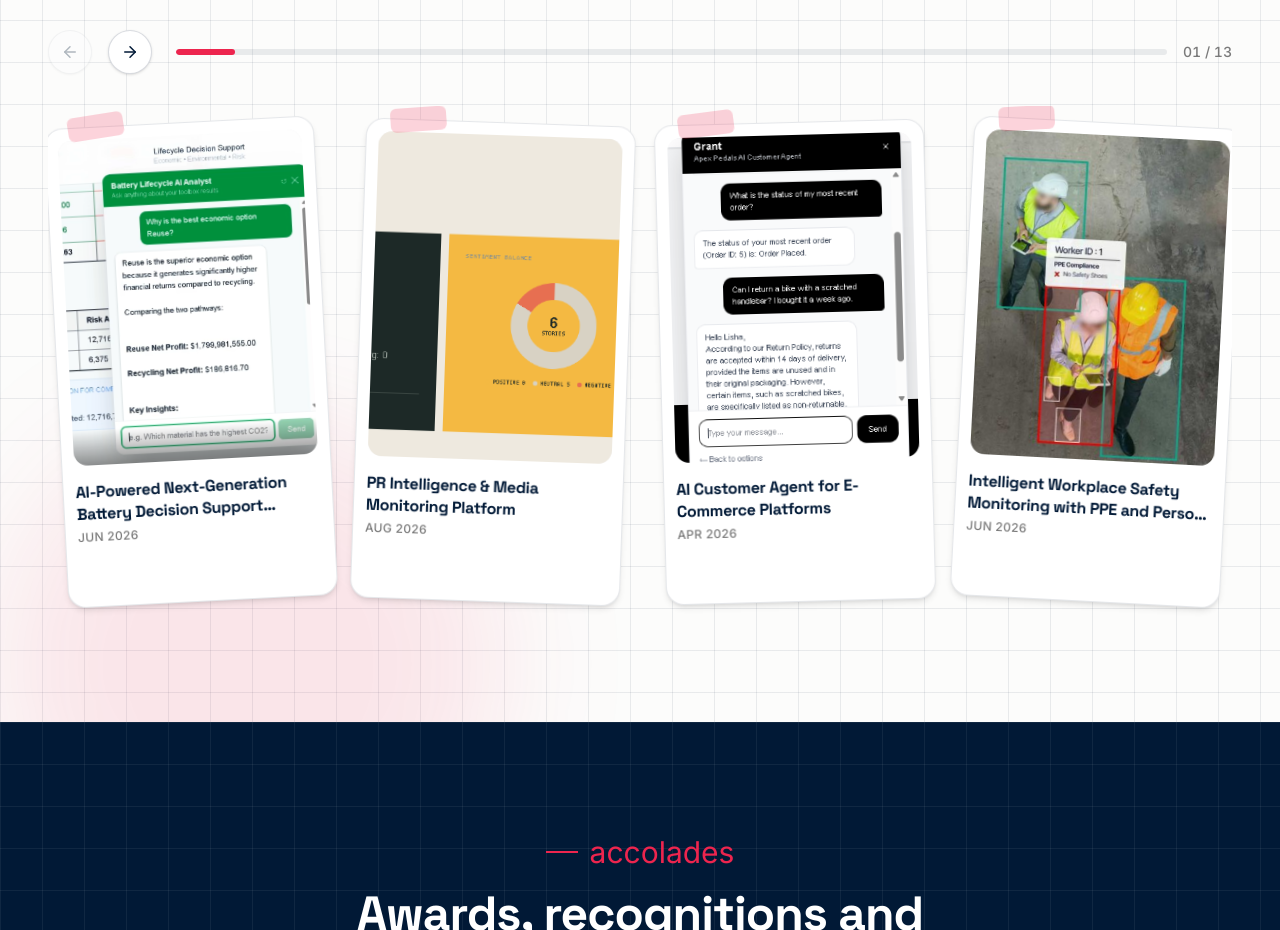
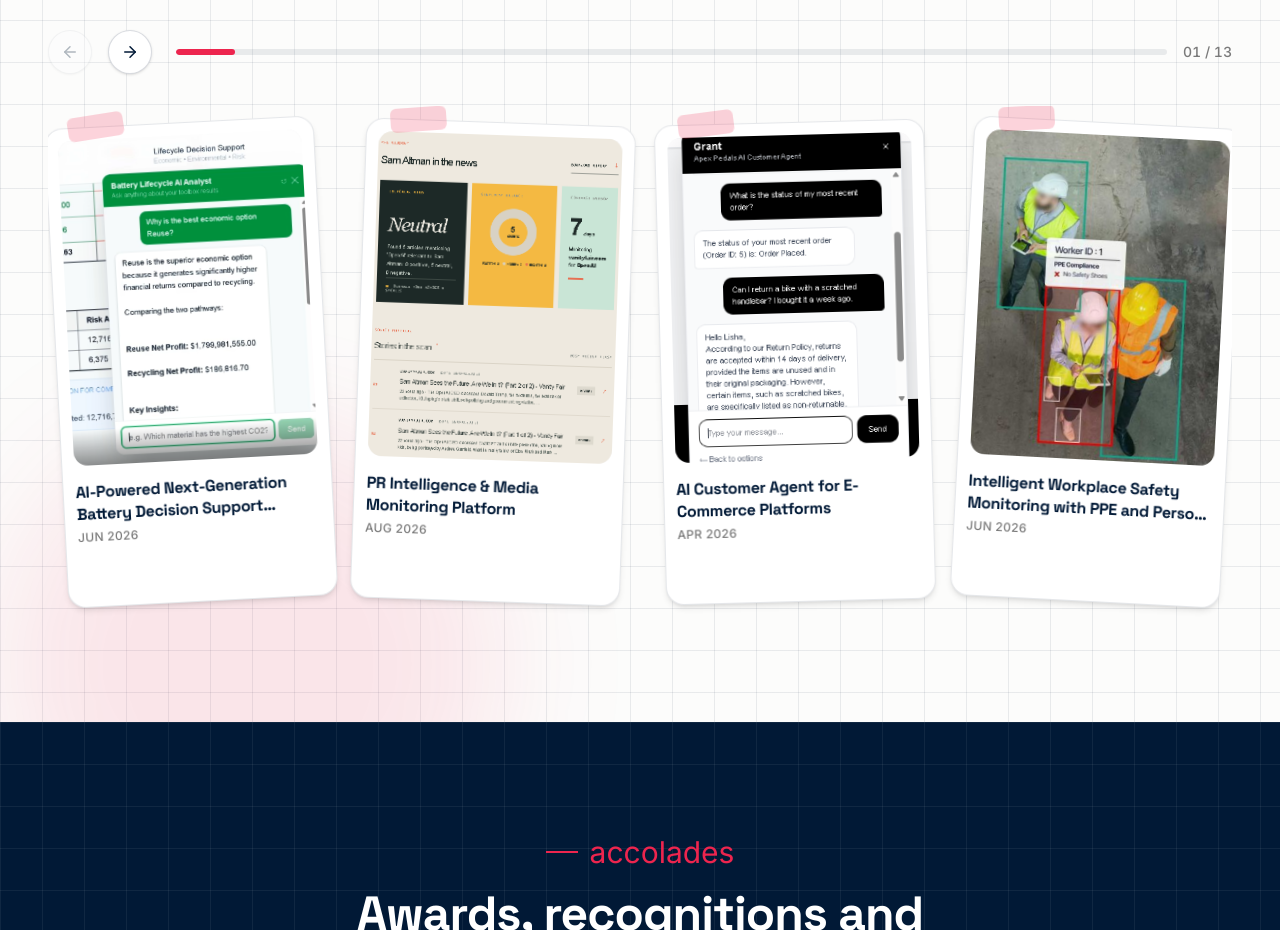
Before and after one commit to anshali15634/Portfolio-Website, a Next.js app in the folder portfolio/: page / in a window 1280 px wide. Shown: the part 4120-5050 px from the top of the page. Built offline with nearby package versions, Linux system fonts and the light colour scheme.

Commit message:
Update project image path in projects.ts

```diff
--- a/portfolio/src/data/projects.ts
+++ b/portfolio/src/data/projects.ts
@@ -25,7 +25,7 @@ export const projects: Project[] = [
   endDate: "Aug 2026",
   summary: "A full-stack application for monitoring and analyzing media coverage with AI-powered sentiment analysis. PR Intelligence helps track how specific topics are being reported across news outlets, providing sentiment analysis and media intelligence reports. Built using Nextjs, FireCrawl, Google Gemini. Deployed with Render and Vercel.",
   project_link:"https://github.com/anshali15634/PR-Intelligence-and-Media-Monitoring-Platform",
-  image: "/images/PR-MONITORING.png"
+  image: "/images/pr.png"
 },
 {
   id: 3,
```
